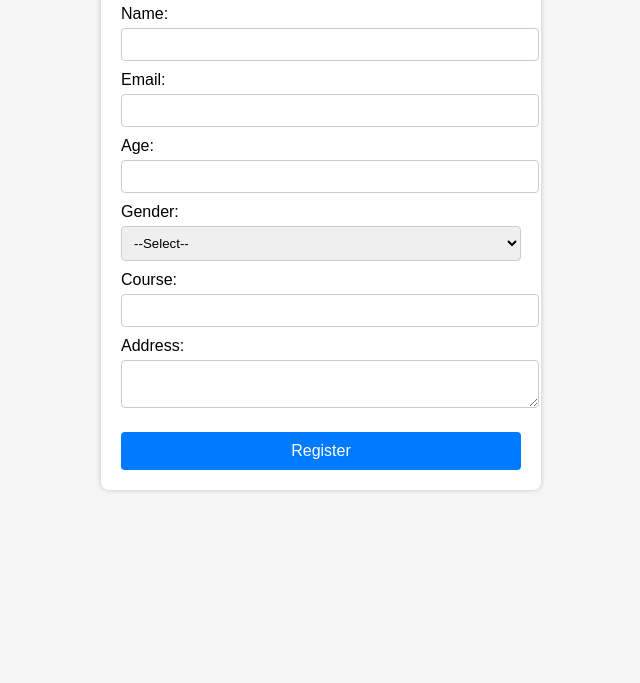
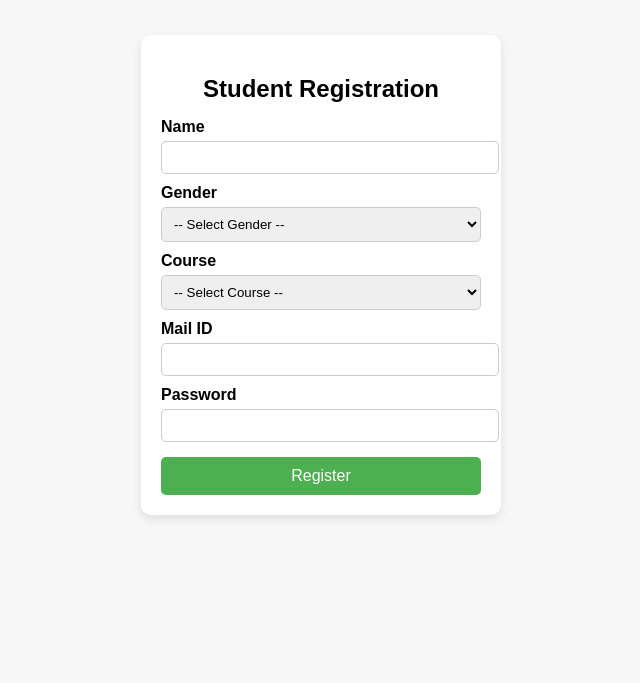
Before and after one commit to Revadi-Jaswanth/student_reg_form, a plain HTML site: page index.html in a window 1280 px wide. Shown: the part 133-816 px from the top of the page, without its empty margins (319-959 px from the left). Drawn offline with Linux system fonts and the light colour scheme.

Commit message:
Update index.html

```diff
--- a/index.html
+++ b/index.html
@@ -2,89 +2,88 @@
 <html lang="en">
 <head>
   <meta charset="UTF-8">
-  <title>Student Registration</title>
+  <title>Student Registration Form</title>
   <style>
     body {
       font-family: Arial, sans-serif;
-      background: #f5f5f5;
-      margin: 0;
-      padding: 0;
+      background: #f7f7f7;
+      display: flex;
+      justify-content: center;
+      align-items: center;
+      height: 100vh;
     }
-    .container {
-      width: 400px;
-      margin: 50px auto;
-      background: #fff;
+    form {
+      background: white;
       padding: 20px;
-      border-radius: 8px;
-      box-shadow: 0 0 5px rgba(0,0,0,0.2);
+      border-radius: 10px;
+      box-shadow: 0px 4px 10px rgba(0,0,0,0.1);
+      width: 320px;
     }
     h2 {
       text-align: center;
-      margin-bottom: 20px;
+      margin-bottom: 15px;
     }
     label {
       display: block;
       margin-top: 10px;
+      font-weight: bold;
     }
-    input, select, textarea {
+    input, select {
       width: 100%;
       padding: 8px;
       margin-top: 5px;
       border: 1px solid #ccc;
-      border-radius: 4px;
+      border-radius: 5px;
     }
     button {
+      margin-top: 15px;
       width: 100%;
       padding: 10px;
-      margin-top: 15px;
+      background: #4CAF50;
+      color: white;
       border: none;
-      background: #007bff;
-      color: white;
+      border-radius: 5px;
       font-size: 16px;
-      border-radius: 4px;
-      cursor: pointer;
     }
     button:hover {
-      background: #0056b3;
-    }
-    .error {
-      color: red;
-      font-size: 13px;
-      margin-top: 5px;
+      background: #45a049;
+      cursor: pointer;
     }
   </style>
 </head>
 <body>
-  <div class="container">
+  <form id="studentForm" action="/submit" method="POST">
     <h2>Student Registration</h2>
-    <form id="regForm" action="/submit" method="POST">
-      <label>Name:</label>
-      <input type="text" id="name" name="name" required>
 
-      <label>Email:</label>
-      <input type="email" id="email" name="email" required>
+    <label for="name">Name</label>
+    <input type="text" id="name" name="name" required>
 
-      <label>Age:</label>
-      <input type="number" id="age" name="age" required>
+    <label for="gender">Gender</label>
+    <select id="gender" name="gender" required>
+      <option value="">-- Select Gender --</option>
+      <option value="Male">Male</option>
+      <option value="Female">Female</option>
+      <option value="Other">Other</option>
+    </select>
 
-      <label>Gender:</label>
-      <select id="gender" name="gender" required>
-        <option value="">--Select--</option>
-        <option>Male</option>
-        <option>Female</option>
-      </select>
+    <label for="course">Course</label>
+    <select id="course" name="course" required>
+      <option value="">-- Select Course --</option>
+      <option value="B.Tech">B.Tech</option>
+      <option value="B.Sc">B.Sc</option>
+      <option value="B.Com">B.Com</option>
+      <option value="BA">BA</option>
+    </select>
 
-      <label>Course:</label>
-      <input type="text" id="course" name="course" required>
+    <label for="mailid">Mail ID</label>
+    <input type="email" id="mailid" name="mailid" required>
 
-      <label>Address:</label>
-      <textarea id="address" name="address"></textarea>
+    <label for="password">Password</label>
+    <input type="password" id="password" name="password" required minlength="6">
 
-      <div id="errorMsg" class="error"></div>
+    <button type="submit">Register</button>
+  </form>
 
-      <button type="submit">Register</button>
-    </form>
-  </div>
   <script src="validate.js"></script>
 </body>
 </html>
```
